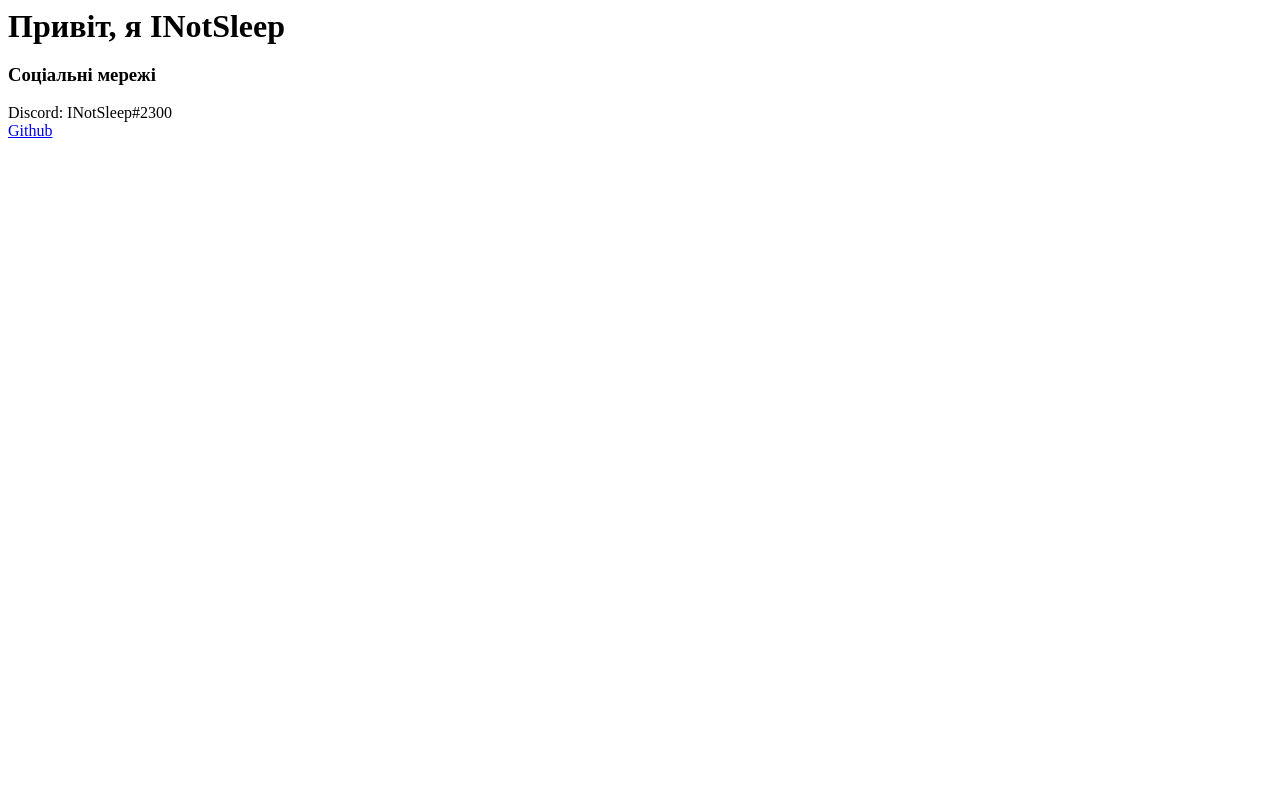
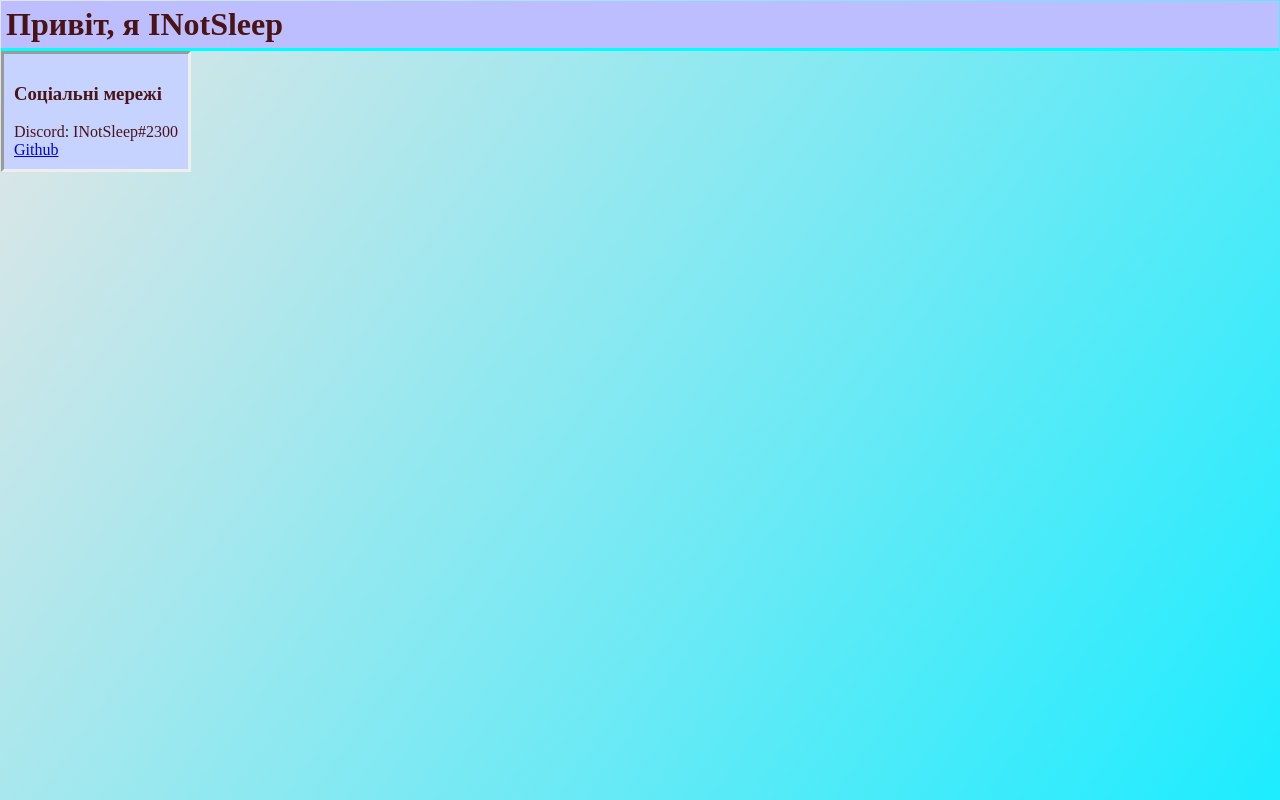
Before and after one commit to INotSleep/INotSleep.github.io, a plain HTML site: page ua/index.html in a window 1280 px wide. Drawn offline with Linux system fonts and the light colour scheme.

Commit message:
Update index.html

```diff
--- a/ua/index.html
+++ b/ua/index.html
@@ -1,7 +1,7 @@
 <html>
     <head>
         <title>Сайт INotSleep</title>
-        <style src="./style.css"></style>
+        <link rel="stylesheet" href="./style.css">
     </head>
         <body>
         <div class="header"><h1 style="margin-top: 0px;
```
